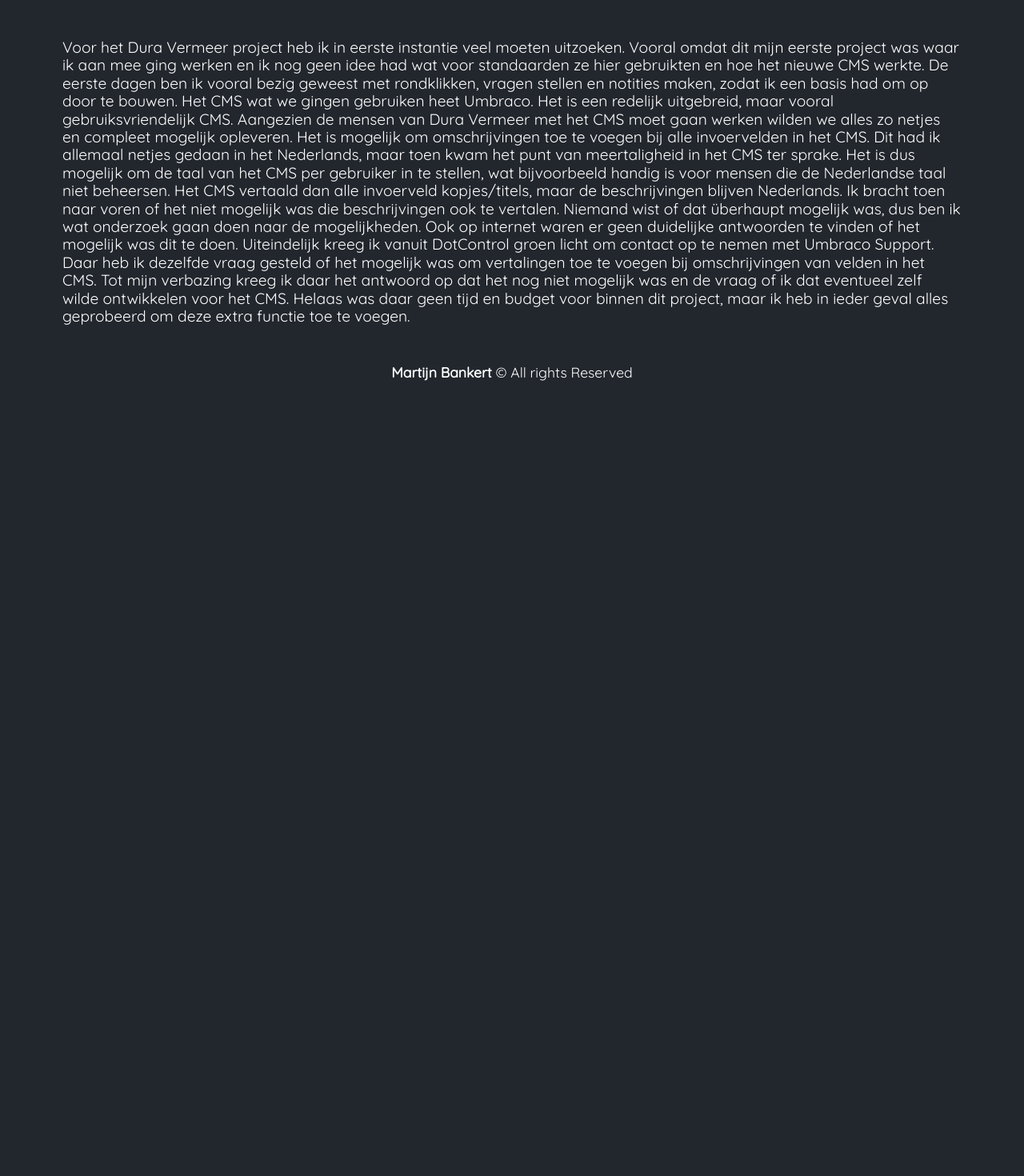
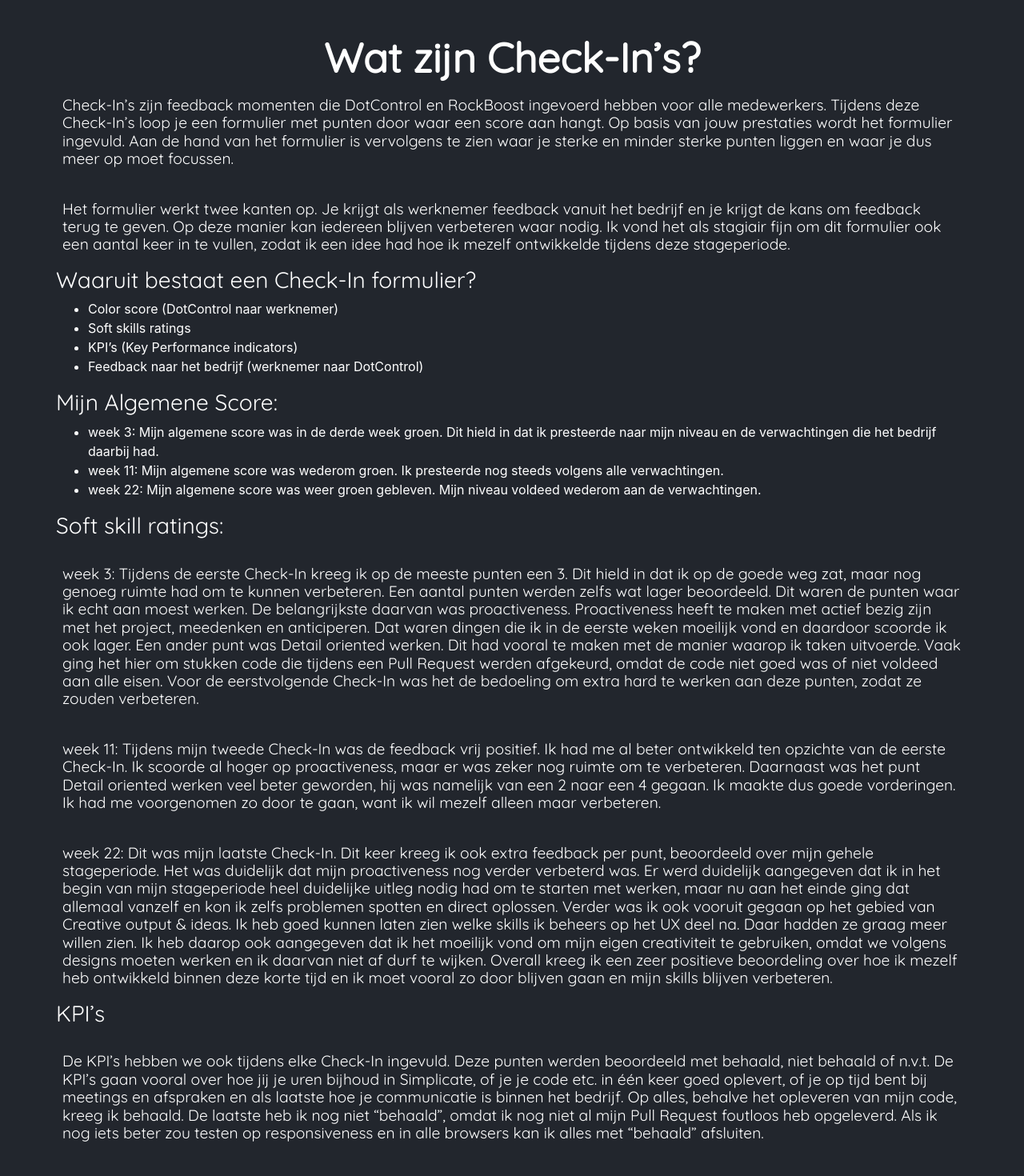
Before and after one commit to Mguy11/stage-verslag, a React (Create React App) app: page /checkins in a window 1280 px wide. Shown: the part 360-1830 px from the top of the page at 80% size. Before the commit the page ends 867 px from the top, so only its background shows below. Built offline with nearby package versions, Linux system fonts and the light colour scheme.

Commit message:
Updated content after new spelling checks

```diff
--- a/src/pages/checkins.js
+++ b/src/pages/checkins.js
@@ -20,11 +20,67 @@
                 <Row>
                   <ContentBlockLarge
                     className = "contentblock contentblock--alinea"
+                    title = "Wat zijn Check-In’s?"
+                    body = "Check-In’s zijn feedback momenten die DotControl en RockBoost ingevoerd hebben voor alle medewerkers.
+                            Tijdens deze Check-In’s loop je  een formulier met punten door waar een score aan hangt. Op basis van jouw prestaties wordt het formulier ingevuld. Aan de hand van het formulier is vervolgens te zien waar je sterke en minder sterke punten liggen en waar je dus meer op moet focussen."
+                  />
+                  <ContentBlockLarge
+                    className = "contentblock contentblock--alinea"
                     title = ""
-                    body = "Voor het Dura Vermeer project heb ik in eerste instantie veel moeten uitzoeken. Vooral omdat dit mijn eerste project was waar ik aan mee ging werken en ik nog geen idee had wat voor standaarden ze hier gebruikten en hoe het nieuwe CMS werkte. De eerste dagen ben ik vooral bezig geweest met rondklikken, vragen stellen en notities maken, zodat ik een basis had om op door te bouwen. Het CMS wat we gingen gebruiken heet Umbraco.
-                            Het is een redelijk uitgebreid, maar vooral gebruiksvriendelijk CMS. Aangezien de mensen van Dura Vermeer met het CMS moet gaan werken wilden we alles zo netjes en compleet mogelijk opleveren. Het is mogelijk om omschrijvingen toe te voegen bij alle invoervelden in het CMS. Dit had ik allemaal netjes gedaan in het Nederlands, maar toen kwam het punt van meertaligheid in het CMS ter sprake. Het is dus mogelijk om de taal van het CMS per gebruiker in te stellen, wat bijvoorbeeld handig is voor mensen die de Nederlandse taal niet beheersen.
-                            Het CMS vertaald dan alle invoerveld kopjes/titels, maar de beschrijvingen blijven Nederlands. Ik bracht toen naar voren of het niet mogelijk was die beschrijvingen ook te vertalen. Niemand wist of dat überhaupt mogelijk was, dus ben ik wat onderzoek gaan doen naar de mogelijkheden. Ook op internet waren er geen duidelijke antwoorden te vinden of het mogelijk was dit te doen. Uiteindelijk kreeg ik vanuit DotControl groen licht om contact op te nemen met Umbraco Support. Daar heb ik dezelfde vraag gesteld of het mogelijk was om vertalingen toe te voegen bij omschrijvingen van velden in het CMS.
-                            Tot mijn verbazing kreeg ik daar het antwoord op dat het nog niet mogelijk was en de vraag of ik dat eventueel zelf wilde ontwikkelen voor het CMS. Helaas was daar geen tijd en budget voor binnen dit project, maar ik heb in ieder geval alles geprobeerd om deze extra functie toe te voegen."
+                    body = "Het formulier werkt twee kanten op. Je krijgt als werknemer feedback vanuit het bedrijf en je krijgt de kans om feedback terug te geven. Op deze manier kan iedereen blijven verbeteren waar nodig.
+                            Ik vond het als stagiair fijn om dit formulier ook een aantal keer in te vullen, zodat ik een idee had hoe ik mezelf ontwikkelde tijdens deze stageperiode."
+                  />
+                </Row>
+                <Row>
+                  <div>
+                    <h3>Waaruit bestaat een Check-In formulier?</h3>
+                      <ul>
+                          <li>Color score (DotControl naar werknemer)</li>
+                          <li>Soft skills ratings</li>
+                          <li>KPI’s (Key Performance indicators)</li>
+                          <li>Feedback naar het bedrijf (werknemer naar DotControl)</li>
+                      </ul>
+                  </div>
+                </Row>
+                <Row>
+                  <div>
+                    <h3>Mijn Algemene Score:</h3>
+                      <ul>
+                          <li>week 3: Mijn algemene score was in de derde week groen. Dit hield in dat ik presteerde naar mijn niveau en de verwachtingen die het bedrijf daarbij had.</li>
+                          <li>week 11: Mijn algemene score was wederom groen. Ik presteerde nog steeds volgens alle verwachtingen.</li>
+                          <li>week 22: Mijn algemene score was weer groen gebleven. Mijn niveau voldeed wederom aan de verwachtingen.</li>
+                      </ul>
+                  </div>
+                </Row>
+                <Row>
+                  <h3>Soft skill ratings:</h3>
+                  <ContentBlockLarge
+                    className = "contentblock contentblock--alinea"
+                    title = ""
+                    body = "week 3: Tijdens de eerste Check-In kreeg ik op de meeste punten een 3. Dit hield in dat ik op de goede weg zat, maar nog genoeg ruimte had om te kunnen verbeteren. Een aantal punten werden zelfs wat lager beoordeeld. Dit waren de punten waar ik echt aan moest werken. De belangrijkste daarvan was proactiveness.
+                            Proactiveness heeft te maken met actief bezig zijn met het project, meedenken en anticiperen. Dat waren dingen die ik in de eerste weken moeilijk vond en daardoor scoorde ik ook lager. Een ander punt was Detail oriented werken. Dit had vooral te maken met de manier waarop ik taken uitvoerde. Vaak ging het hier om stukken code die tijdens een Pull Request werden afgekeurd,
+                            omdat de code niet goed was of niet voldeed aan alle eisen. Voor de eerstvolgende Check-In was het de bedoeling om extra hard te werken aan deze punten, zodat ze zouden verbeteren."
+                  />
+                  <ContentBlockLarge
+                    className = "contentblock contentblock--alinea"
+                    title = ""
+                    body = "week 11: Tijdens mijn tweede Check-In was de feedback vrij positief. Ik had me al beter ontwikkeld ten opzichte van de eerste Check-In. Ik scoorde al hoger op proactiveness, maar er was zeker nog ruimte om te verbeteren. Daarnaast was het punt Detail oriented werken veel beter geworden, hij was namelijk van een 2 naar een 4 gegaan. Ik maakte dus goede vorderingen. Ik had me voorgenomen zo door te gaan, want ik wil mezelf alleen maar verbeteren."
+                  />
+                  <ContentBlockLarge
+                    className = "contentblock contentblock--alinea"
+                    title = ""
+                    body = "week 22: Dit was mijn laatste Check-In. Dit keer kreeg ik ook extra feedback per punt, beoordeeld over mijn gehele stageperiode. Het was duidelijk dat mijn proactiveness nog verder verbeterd was. Er werd duidelijk aangegeven dat ik in het begin van mijn stageperiode heel duidelijke uitleg nodig had om te starten met werken,
+                            maar nu aan het einde ging dat allemaal vanzelf en kon ik zelfs problemen spotten en direct oplossen. Verder was ik ook vooruit gegaan op het gebied van Creative output & ideas. Ik heb goed kunnen laten zien welke skills ik beheers op het UX deel na. Daar hadden ze graag meer willen zien. Ik heb daarop ook aangegeven dat ik het moeilijk vond om mijn eigen creativiteit te gebruiken, omdat we volgens designs moeten werken en ik daarvan niet af durf te wijken.
+                            Overall kreeg ik een zeer positieve beoordeling over hoe ik mezelf heb ontwikkeld binnen deze korte tijd en ik moet vooral zo door blijven gaan en mijn skills blijven verbeteren."
+                  />
+                </Row>
+                <Row>
+                  <h3>KPI’s</h3>
+                  <ContentBlockLarge
+                    className = "contentblock contentblock--alinea"
+                    title = ""
+                    body = "De KPI’s hebben we ook tijdens elke Check-In ingevuld. Deze punten werden beoordeeld met behaald, niet behaald of n.v.t. De KPI’s gaan vooral over hoe jij je uren bijhoud in Simplicate, of je je code etc. in één keer goed oplevert, of je op tijd bent bij meetings en afspraken en als laatste hoe je communicatie is binnen het bedrijf. Op alles, behalve het opleveren van mijn code, kreeg ik behaald. De laatste heb ik nog niet “behaald”,
+                            omdat ik nog niet al mijn Pull Request foutloos heb opgeleverd. Als ik nog iets beter zou testen op responsiveness en in alle browsers kan ik alles met “behaald” afsluiten."
                   />
                 </Row>
               </Grid>
--- a/src/pages/terugkomdagen.js
+++ b/src/pages/terugkomdagen.js
@@ -13,7 +13,7 @@
           <SideNav />
           <NavBar />
           <SmallHeader
-              title = "Terugkomdagen"
+              title = "Stageterugkomdagen"
           />
           <div className="wrap">
               <Grid>
--- a/src/styles/vars/_resets.scss
+++ b/src/styles/vars/_resets.scss
@@ -10,3 +10,11 @@
   color: #fff;
   text-decoration: none;
 }
+
+h1,
+h2,
+h3,
+h4 {
+  font-family: 'Quicksand', sans-serif;
+  color: #ffffff;
+}
```
Also changed, not shown: src/pages/ontwerpen.js (+10 -14 lines), src/pages/ontwikkelen.js (+35 -32 lines).
